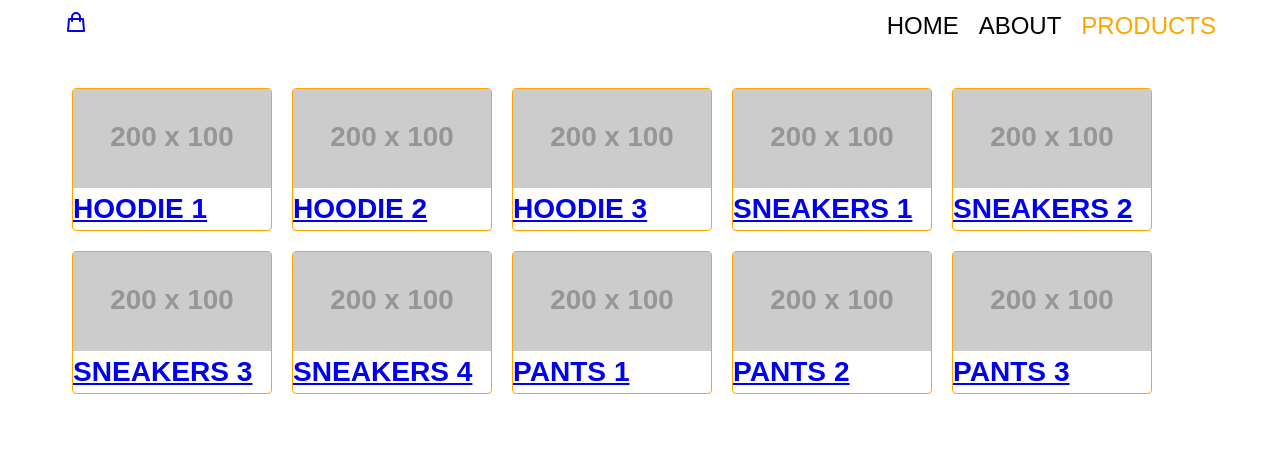
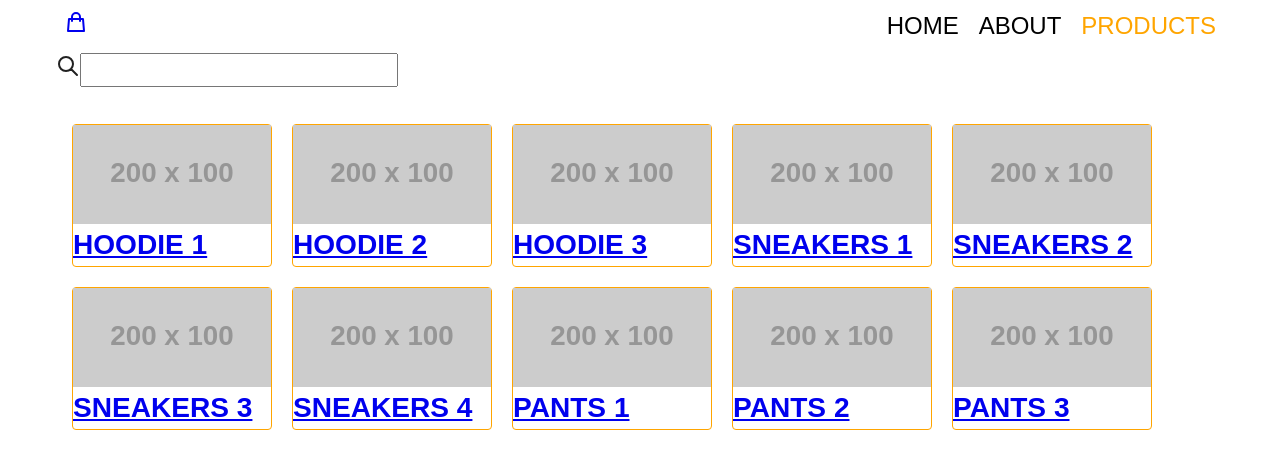
Before and after one commit to YuriyOhii/react-conspect-tasks, a React (Create React App) app: page /products in a window 1280 px wide. Shown: the top 468 px of the page. Built offline with nearby package versions, Linux system fonts and the light colour scheme.

Commit message:
adds searchBox

```diff
--- a/src/App.js
+++ b/src/App.js
@@ -12,7 +12,8 @@ import AdminLayout from "./AdminLayout";
 import Sales from "./pages/Sales";
 import Customer from "./pages/Customer";
 export const App = () => {
-  return (
+   return (
+   <>
     <Routes>
       <Route path="/" element={<Layout />}>
         <Route index element={<Home />} />
@@ -30,5 +31,6 @@ export const App = () => {
         </Route>
       </Route>
     </Routes>
+   </>
   );
 };
--- a/src/components/ProductCard/ProductCard.jsx
+++ b/src/components/ProductCard/ProductCard.jsx
@@ -3,7 +3,6 @@ import { Card } from "./ProductCard.styled";
 import { Link } from "react-router-dom";
 
 export const ProductCard = ({ item }) => {
-  console.log(item);
   return (
     <Link to={`/products/${item.id}`}>
       <Card>
--- a/src/components/ProductList/ProductList.jsx
+++ b/src/components/ProductList/ProductList.jsx
@@ -2,7 +2,6 @@ import PropTypes from "prop-types";
 import { ProductCard } from "../ProductCard";
 import { List } from "./ProductList.styled";
 export const ProductList = ({ products }) => {
-  console.log(products);
   return (
     <List>
       {products.map((el) => (
--- /dev/null
+++ b/src/components/SearchBox/SearchBox.jsx
@@ -0,0 +1,25 @@
+import { HiOutlineSearch } from "react-icons/hi";
+import PropTypes from "prop-types";
+
+export const SearchBox = ({ onChange, value }) => {
+  const handleChange = ({ target }) => {
+    onChange(target.value);
+  };
+
+  return (
+    <div>
+      <HiOutlineSearch />
+      <input
+        type="text"
+        value={value}
+        name="name"
+        onChange={handleChange}
+      />
+    </div>
+  );
+};
+
+SearchBox.propTypes = {
+  onChange: PropTypes.func.isRequired,
+  value: PropTypes.string.isRequired,
+};
--- a/src/pages/Products/Products.jsx
+++ b/src/pages/Products/Products.jsx
@@ -1,12 +1,28 @@
 import {} from "./Products.styled";
+import { useSearchParams } from 'react-router-dom'
 import { getProducts } from "../../services/api";
 import { ProductList } from "../../components/ProductList/ProductList";
+import { SearchBox } from "../../components/SearchBox/SearchBox";
 
 export const Products = (props) => {
+  const [searchParams, setSearchParams] = useSearchParams();
+  const nameParam = searchParams.get("name") ?? '';
   const products = getProducts();
+
+  const updateQuerystring = name => {
+   const nextParams = name !== '' ? {name} : {}
+    setSearchParams(nextParams);
+  }
+
+
+  const filteredProducts = products.filter((el) =>
+    el.name.toLowerCase().includes(nameParam.toLowerCase())
+  );
+
   return (
     <main>
-      <ProductList products={products} />
+      <SearchBox onChange={updateQuerystring} value={nameParam} />
+      <ProductList products={filteredProducts} />
     </main>
   );
 };
```
Also changed, not shown: src/components/SearchBox/SearchBox.styled.js (added).
